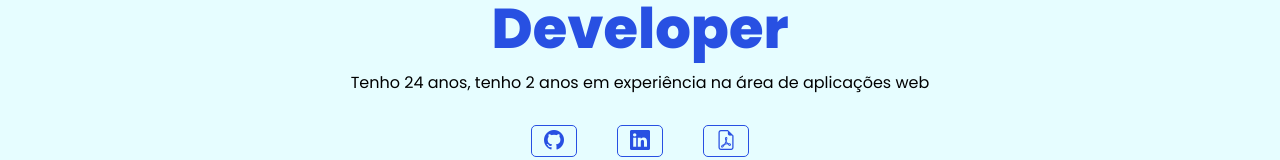
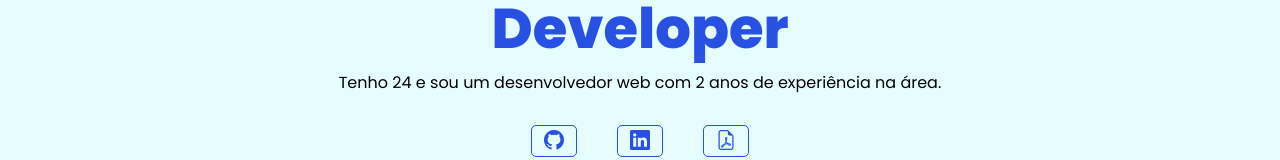
Before and after one commit to rodrigolimoes/portfolio, a React (Create React App) app: page / in a window 1280 px wide. Shown: the part 367-527 px from the top of the page. Built offline with nearby package versions, Linux system fonts and the light colour scheme.

Commit message:
feat: Adding outline hover

```diff
--- a/src/components/Button/style.ts
+++ b/src/components/Button/style.ts
@@ -56,7 +56,8 @@ export const InputButton = styled.button<InputButtonProps>`
 
 	&:hover {
 		color: white;
-		background-color: #1b40c5;
+		background-color: ${({ outline, theme, backgroundColor = 'main' }) =>
+			outline ? theme[backgroundColor as any] : '#1b40c5'};
 		border: 1px solid
 			${({ theme, backgroundColor = 'main' }) => theme[backgroundColor as any]};
 	}
--- a/src/pages/Home/HomeContent.tsx
+++ b/src/pages/Home/HomeContent.tsx
@@ -23,6 +23,23 @@ const HomeContent: FC<HomeContentProps> = () => {
 			});
 		});
 	};
+
+	const calcAge = (birthDate: { day: number; month: number; year: number }) => {
+		const currentDate = new Date();
+		const currentMonth = currentDate.getMonth() + 1;
+		let age = currentDate.getFullYear() - birthDate.year;
+
+		if (
+			currentMonth < birthDate.month ||
+			(currentMonth === birthDate.month &&
+				currentDate.getDate() < birthDate.day)
+		) {
+			age--;
+		}
+
+		return age < 0 ? 0 : age;
+	};
+
 	return (
 		<HomeSection id="home">
 			<div>
@@ -31,7 +48,8 @@ const HomeContent: FC<HomeContentProps> = () => {
 				<br />
 				<HomeTitle>Developer</HomeTitle>
 				<Paragraph margin="15px 0">
-					Tenho 24 anos, tenho 2 anos em experiência na área de aplicações web
+					Tenho {calcAge({ day: 21, month: 9, year: 1998 })} e sou um
+					desenvolvedor web com 2 anos de experiência na área.
 				</Paragraph>
 			</div>
 			<Icons>
```
